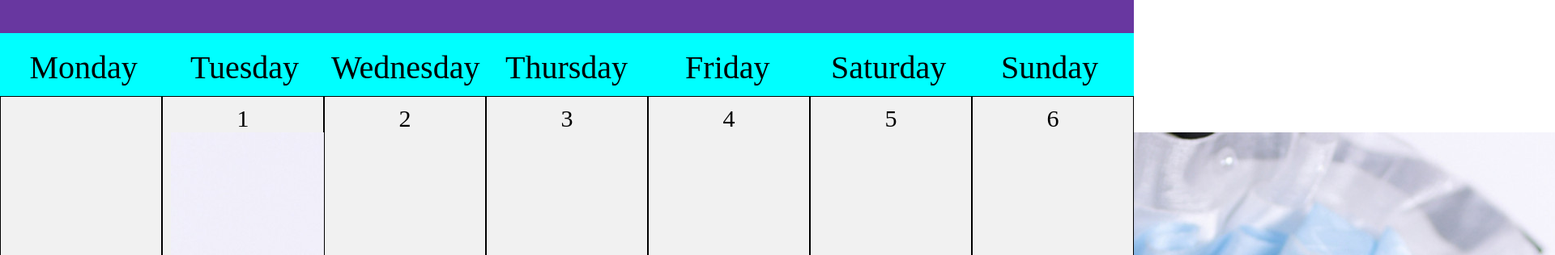
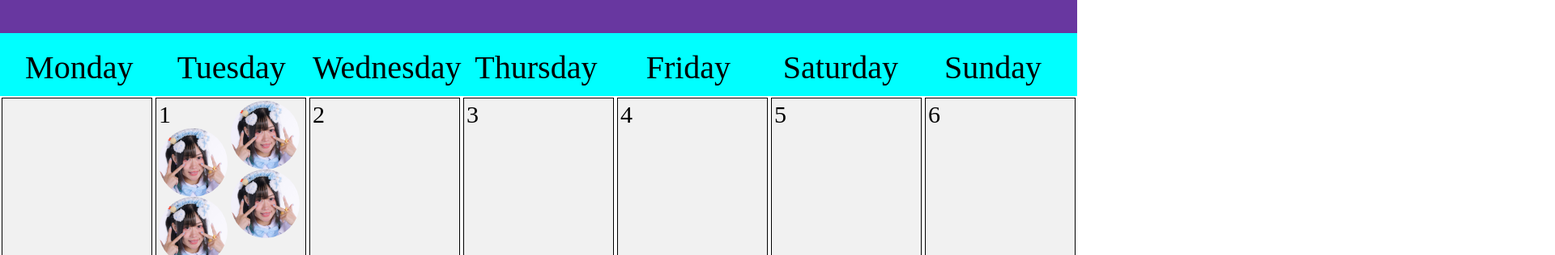
Before and after one commit to TheRealK4rp/TheRealK4rp.github.io, a plain HTML site: page index.html in a window 1280 px wide. Shown: the part 299-615 px from the top of the page at 81% size, 1920 px wide, since content can reach past the window. Drawn offline with Linux system fonts and the light colour scheme.

Commit message:
image alignment

```diff
--- a/index.html
+++ b/index.html
@@ -21,7 +21,14 @@
 
         <div class ="calendar">
             <div></div>
-            <div>1<img src="sae.jpg"> </div>
+            <div>
+                1
+
+                <img src="sae.jpg" width="85" height ="85">
+                <img src="sae.jpg" width="85" height ="85">
+                <img src="sae.jpg" width="85" height ="85">
+                <img src="sae.jpg" width="85" height ="85">
+             </div>
             <div>2</div>
             <div>3</div>
             <div>4</div>
--- a/style.css
+++ b/style.css
@@ -21,23 +21,36 @@ h1{
 
 .calendar{
     display: grid;
-    grid-template-columns: 200px 200px 200px 200px 200px 200px 200px;
-    grid-template-rows: 200px 200px 200px 200px 200px 200px 200px;
+    grid-template-columns: repeat(7, 190px);
+    grid-template-rows: repeat(7, 217px);
 }
 
 .calendar div{
     background-color: #f1f1f1;
     border: 1px solid black;
-    padding: 10px;
+    padding: 3px;
     font-size: 30px;
-    text-align: center;
+    text-align: left;
+    display: flex;
+    flex-wrap: wrap;
+    flex-direction: column;
+    column-gap: -10px;
+    margin: 2px;
+
+    /*grid-template-columns: 90px 90px;
+    grid-template-rows: 90px 90px;*/
 }
 
-.calender div img{
-    border-radius:50%;
+.calender div li{
+    display: inline-block;
     width: 100%;
-    height: 100%;
-    object-fit: contain;
+    color: rgb(0, 0, 0);
+    text-align: center;
+    font-size: 10px;
+}
+
+img{
+    border-radius:50%
 }
 
 .weekdays {
@@ -49,7 +62,7 @@ h1{
 
 .weekdays li{
     display: inline-block;
-    width: 13.5%;
+    width: 13.4%;
     color: rgb(0, 0, 0);
     text-align: center;
     font-size: 40px;
```
